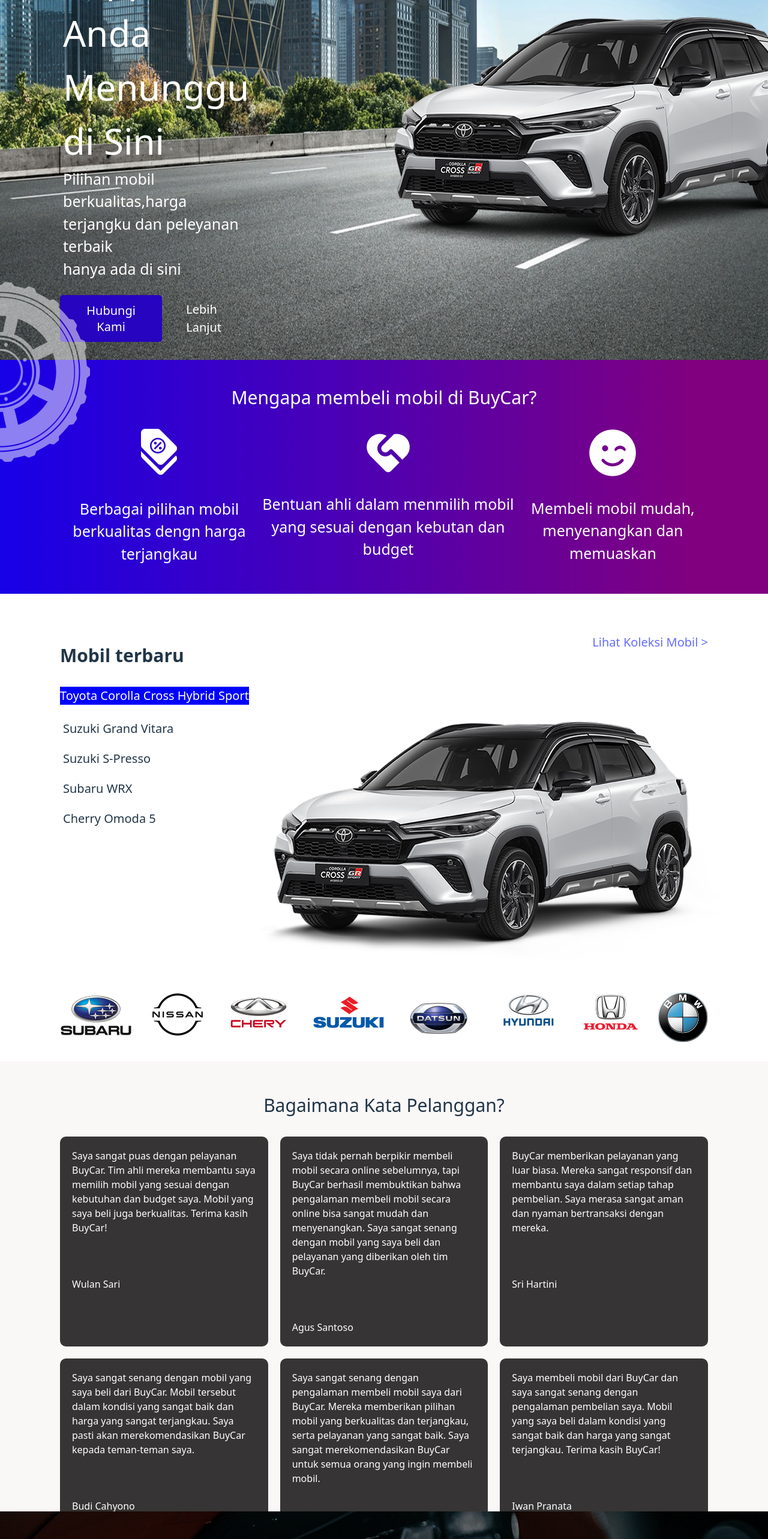
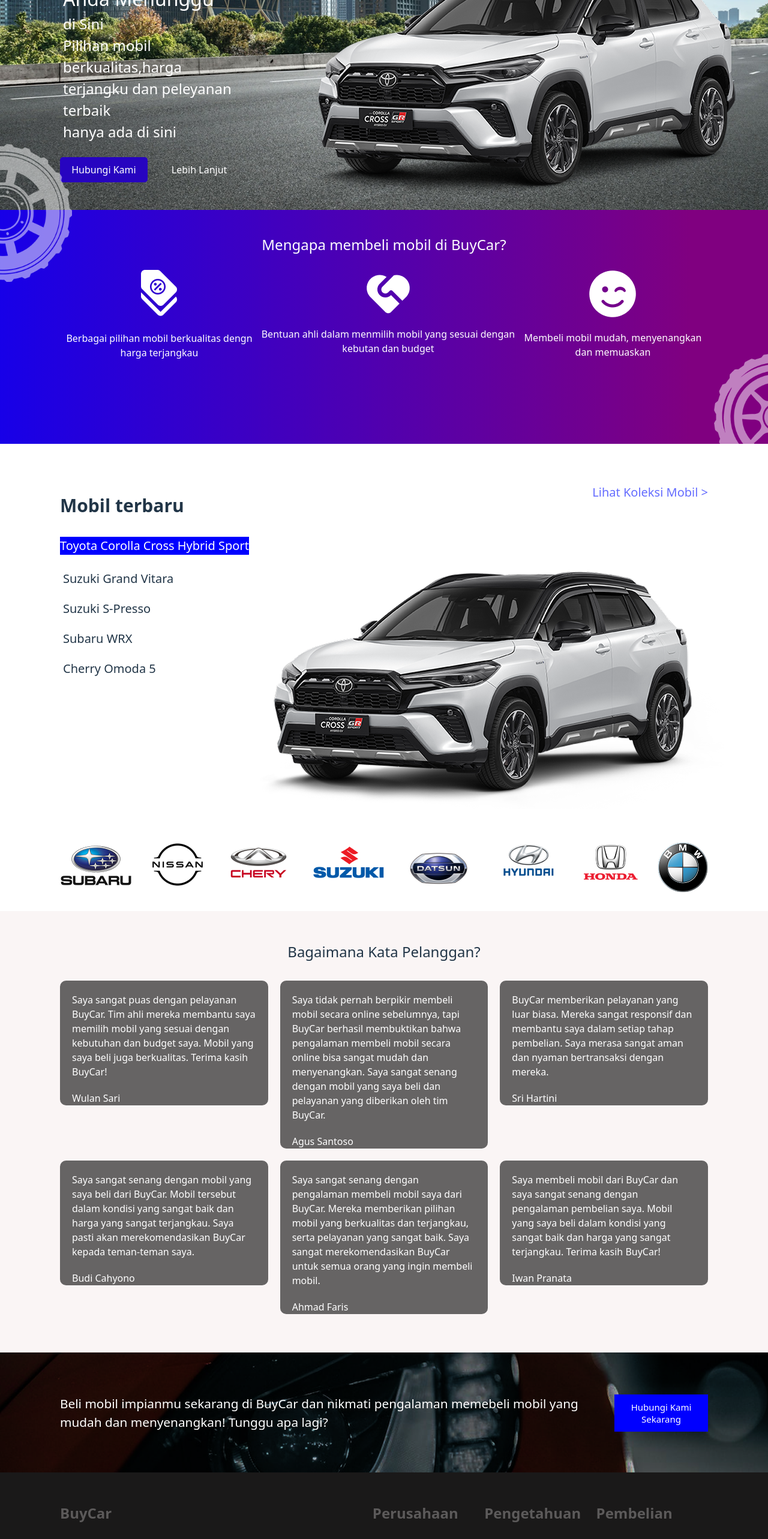
Before and after one commit to mariamogunbode/Landin-Page-Web, a React (Vite) app in the folder buycar-project/: page / in a window 1280 px wide. Shown: the part 200-2766 px from the top of the page at 60% size. Built offline with nearby package versions, Linux system fonts and the light colour scheme.

Commit message:
made some necessary changes where needed

```diff
--- a/buycar-project/src/App.css
+++ b/buycar-project/src/App.css
@@ -2,11 +2,6 @@
   position: relative;
   max-width: 100vw;
   overflow: hidden;
+  max-height: 100%;
 
 }
-
-/*width: 100%;
-  margin:  auto;
-
-  text-align: center;
-  */
--- a/buycar-project/src/assets/sections/EntireApp.css
+++ b/buycar-project/src/assets/sections/EntireApp.css
@@ -1,62 +1,46 @@
 
 .section1-container {
-  height: 800px;
+  height: 550px;
 }
 .empty-road-container {
   width: 100%;
   height: 100%;
   position: relative;
-
-
-}
-
-.car-image {
-
 }
 
 .empty-road {
   position: absolute;
   width: 100%;
   height: 100%;
+}
+
+.mobil-car-container {
+  display: flex;
+  justify-content: space-between;
+  align-items: center;
+  position: absolute;
+  height: 100%;
+  margin-top: 40px;
 
 
 }
 
+.mobil-container {
 
-
-.mobil-car-container {
-
-  display: flex;
- justify-content: space-between;
-  align-items: center;
-  position: absolute;
-
-  max-width: 100%;
-  height: 100%;
-
-
-}
-
-.car-image-container {
-
-}
-
-.mobil-container {
-  top: 100px;
   margin-left: 100px;
-  margin-right: 200px;
+  margin-right: 40px;
 }
 
 .mobil-para1 {
   color: white;
-  font-size: 60px;
+  font-size: 2rem;
   margin-top: 0;
   margin-bottom: 0;
   margin-left: 0;
 }
 .mobil-para2 {
   color: white;
-  font-size: 60px;
+  font-size: 2rem;
   margin-top: 0;
   margin-bottom: 0;
   margin-left: 5px;
@@ -64,7 +48,7 @@
 
 .mobil-para3 {
   color: white;
-  font-size: 60px;
+  font-size: 1.5rem;
   margin-top: 0;
   margin-bottom: 0;
   margin-left: 5px;
@@ -72,7 +56,7 @@
 
 .mobil-para4 {
   color: white;
-  font-size: 25px;
+  font-size: 1.5rem;
   margin-left: 80px;
   margin-top: 0;
   margin-bottom: 0;
@@ -81,7 +65,7 @@
 }
 .mobil-para5 {
   color: white;
-  font-size: 25px;
+  font-size: 1.5rem;
   margin-left: 100px;
   margin-top: 0;
   margin-bottom: 0;
@@ -90,7 +74,7 @@
 
 .mobil-para6 {
   color: white;
-  font-size: 25px;
+  font-size: 1.5rem;
   margin-left: -100px;
   margin-top: 0;
   margin-left: 5px;
@@ -105,13 +89,13 @@
   background-color: rgb(39, 4, 192);
   color: white;
   margin-right: 40px;
-  font-size: 20px;
+  font-size: 1rem;
   border: none;
   border-radius: 5px;
 }
 
 .text {
-  font-size: 20px;
+  font-size: 1rem;
   color: white;
 }
 
@@ -119,8 +103,8 @@
 
 .vector-image {
   position: absolute;
-  top: 670px;
-  width: 300px;
-  left: -150px;
+  top: 400px;
+  width: 230px;
+  left: -110px;
   opacity: 0.5;
 }
--- a/buycar-project/src/assets/sections/Header.css
+++ b/buycar-project/src/assets/sections/Header.css
@@ -16,7 +16,7 @@
 .header-para-container {
   display: flex;
   align-items: center;
-  font-size: 20px;
+  font-size: 1rem;
 
 }
 
--- a/buycar-project/src/assets/sections/NewestCar.css
+++ b/buycar-project/src/assets/sections/NewestCar.css
@@ -1,7 +1,7 @@
 .home-page-link {
   padding-top: 100px;
-  margin-left: 1350px;
-  font-size: 20px
+  margin-right: 980px;
+  font-size: 1rem;
 }
 
 .newest-section {
@@ -9,3 +9,7 @@
   place-items: center;
   width: 100vw;
 }
+
+.car-list-container2 {
+  align-items: center;
+}
--- a/buycar-project/src/assets/sections/section2.css
+++ b/buycar-project/src/assets/sections/section2.css
@@ -13,14 +13,16 @@
 .second-tire {
   position: absolute;
   opacity: 0.5;
+  right: -120px;
   margin-left: 1400px;
   margin-top: 250px;
+  width: 210px;
 }
 
 .mengapa-para {
   color: white;
   margin-top: 0;
-  font-size: 30px;
+  font-size: 1.5rem;
   padding-top: 50px;
   text-align: center;
 
@@ -31,10 +33,11 @@
   display: flex;
   flex: 100%;
   align-items: center;
+  justify-content: center;
 }
 
 .smiley-para {
   color: white;
-  font-size: 25px;
+  font-size: 1rem;
   text-align: center;
 }
--- a/buycar-project/src/assets/sections/section3.css
+++ b/buycar-project/src/assets/sections/section3.css
@@ -9,7 +9,7 @@
 
 .section3-container {
   background-color: white;
-  height: 780px;
+
 }
 
 .car-name-list-container {
@@ -39,7 +39,8 @@
 .car-logo-container {
   display: flex;
   justify-content: space-between;
-  margin: 55px 100px 0 100px;
+  margin: 55px 100px 25px 100px;
+  height: 90px;
 }
 
 
--- a/buycar-project/src/assets/sections/section4.css
+++ b/buycar-project/src/assets/sections/section4.css
@@ -1,32 +1,34 @@
 .section4-container {
-  background-color: rgb(250, 247, 247);
-  height: 750px;
+  background-color: rgb(250, 245, 245);
+  padding-bottom: 20px;
 }
 
   .bagaimana-container {
     display: grid;
-    height: 100px;
-    grid-template-columns: 1fr 1fr 1fr;
+    grid-template-columns: repeat(3, 1fr);
+    grid-template-rows: repeat(2, 1fr);
     column-gap: 20px;
     row-gap: 20px;
-    margin: 30px 100px 0 100px;
+    margin: 30px 100px 20px 100px;
   }
 
   .bagai-paragraph {
-    background-color: rgb(54, 52, 52);
+    background-color: rgb(102, 100, 100);
     color: white;
     padding: 20px;
     border-radius: 10px;
+    font-size: 1rem;
 
   }
 
   .bagaimana-kata {
     text-align: center;
-    font-size: 30px;
+    font-size: 1.5rem;
     padding-top: 50px;
   }
 
   .bagai-authour {
-    margin-top: 70px;
-     margin-bottom: 0;
+    margin-top: 20px;
+     margin-bottom: -20px;
+
   }
--- a/buycar-project/src/assets/sections/section4.jsx
+++ b/buycar-project/src/assets/sections/section4.jsx
@@ -10,9 +10,11 @@
           {bagaimana.map((bagai) => {
             return (
               <>
+                <div className="paragraph-author">
                 <div className="bagai-paragraph">
                   <div>{bagai.message}</div>
                   <div className="bagai-authour">{bagai.author}</div>
+                </div>
                 </div>
 
               </>
--- a/buycar-project/src/assets/sections/section5.css
+++ b/buycar-project/src/assets/sections/section5.css
@@ -1,11 +1,12 @@
 .carpointer-container {
- position: relative;
+position: relative;
  height: 200px;
 }
 
 .car-pointer {
+  height: 100%;
   width: 100%;
-  height: 100%;
+
 
 }
 
@@ -13,14 +14,14 @@
   position: absolute;
   display: flex;
   justify-content: space-between;
-top: 90px;
+  top: 70px;
   margin-right: 100px;
   margin-left: 100px;
 }
 
 .text-container {
   color: white;
-  font-size: 22px;
+  font-size: 1.3rem;
    margin-right: 30px;
 }
 
--- a/buycar-project/src/assets/sections/section6.css
+++ b/buycar-project/src/assets/sections/section6.css
@@ -1,6 +1,7 @@
 .section6-container {
   background-color: rgb(26, 25, 25);
-    margin-top: 0
+  margin-top: 0;
+  padding-bottom: 20px;
 }
 
 .headline-container {
@@ -14,10 +15,11 @@
 }
 
 .buy-car {
-  width: 800px;
+  width: 790px;
   color: rgb(92, 90, 90);
   font-weight: bold;
-  font-size: 30px;
+  font-size: 1.5rem;
+  margin-right: 30px;
 
 }
 
@@ -25,7 +27,7 @@
 
   color: rgb(92, 90, 90);
   font-weight: bold;
-  font-size: 30px;
+  font-size: 1.5rem;
   width: 300px;
 }
 
@@ -33,7 +35,7 @@
 
   color: rgb(92, 90, 90);
   font-weight: bold;
-  font-size: 30px;
+  font-size: 1.5rem;
   width: 300px;
 }
 
@@ -41,13 +43,13 @@
 
   color: rgb(92, 90, 90);
   font-weight: bold;
-  font-size: 30px;
+  font-size: 1.5rem;
   width: 300px;
 
 }
 
 .text-div {
-  font-size: 20px;
+  font-size: 1rem;
 }
 
 .all-divs-container {
@@ -61,6 +63,7 @@
 .BuyCar-container {
   color: white;
   width: 800px;
+  margin-right: 30px;
 }
 
 
--- a/buycar-project/src/index.css
+++ b/buycar-project/src/index.css
@@ -28,7 +28,7 @@
 }
 
 h1 {
-  font-size: 3.2em;
+  font-size: 1.2em;
   line-height: 1.1;
 }
 
```
